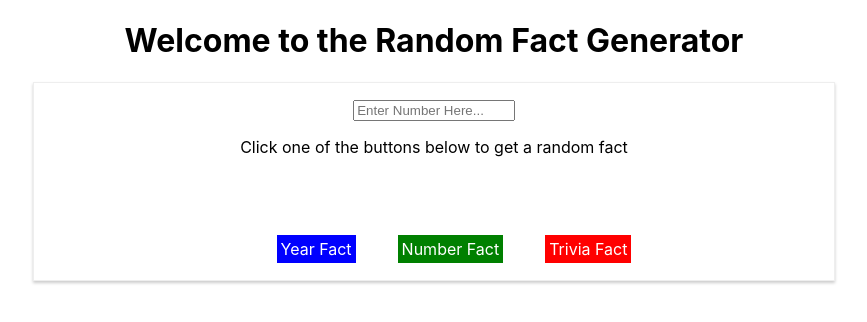
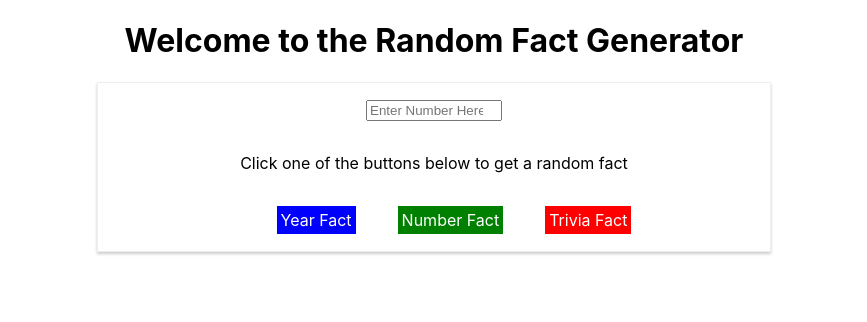
Before and after one commit to Mathew29/numbers-api, a React (Create React App) app: page / in a window 1280 px wide. Shown: the top 322 px of the page, without its empty margins (206-1073 px from the left). Built offline with nearby package versions, Linux system fonts and the light colour scheme.

Commit message:
change border width and remove commented out

```diff
--- a/src/components/Splash/Splash.css
+++ b/src/components/Splash/Splash.css
@@ -4,7 +4,7 @@
 }
 
 .border {
-  width: 60%;
+  width: 50%;
   margin: 16px auto;
   border: 1px solid #eee;
   box-shadow: 0 2px 3px #ccc;
@@ -20,23 +20,12 @@
 input {
   width: 20% !important;
 }
-.showingFacts {
-  position: absolute;
-}
 /* .title {
   flex: 1;
   justify-self: center;
 } */
-/* .border {
-  width: 100%;
-  display: flex;
-} */
-/* .position {
-  margin: auto;
-  border: solid black;
-} */
 .fact-container {
-  margin-top: 10%;
+  margin-top: 5%;
 }
 .facts {
   display: flex;
@@ -44,5 +33,6 @@ input {
   justify-content: center;
 }
 .fact {
+  margin-top: 5%;
   position: relative;
 }
```
